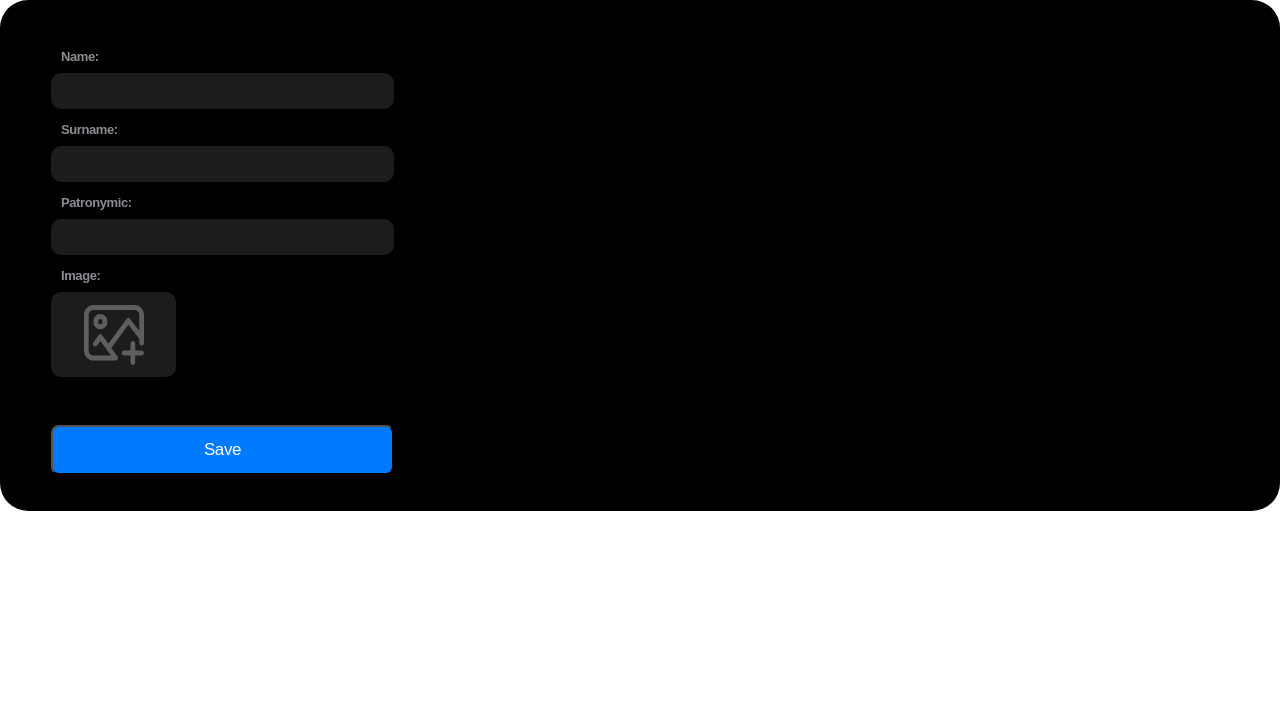
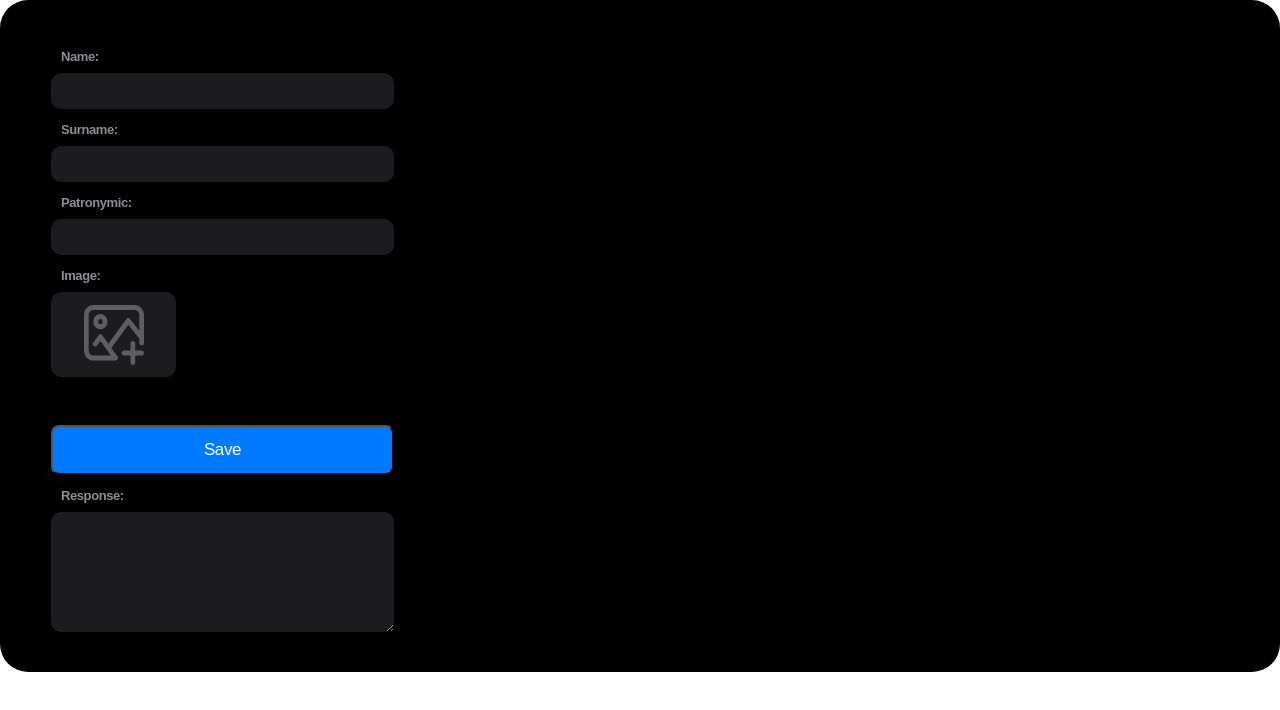
Before and after one commit to IvanRavinskiy/test-ruyou, a React (Create React App) app: page / in a window 1280 px wide. Shown: the top 710 px of the page. Built offline with nearby package versions, Linux system fonts and the light colour scheme.

Commit message:
add response module

```diff
--- a/src/components/FormComponent/index.tsx
+++ b/src/components/FormComponent/index.tsx
@@ -5,16 +5,14 @@ import { SubmitHandler, useForm } from 'react-hook-form';
 import * as Yup from 'yup';
 
 import { api } from '../../api';
+import { configureUserData, FormValues } from '../../utils/configureUserData';
 import { PhotoInput } from '../PhotoInput';
 import { TextInput } from '../TextInput';
 
 import style from './styles.module.css';
 
-export type FormValues = {
-  name: string;
-  surname: string;
-  patronymic: string;
-  image: null;
+type FormComponentProps = {
+  setResponse: (text: string) => void;
 };
 
 const MIN_SYMBOLS = 2;
@@ -31,25 +29,18 @@ const formSchema = Yup.object({
   image: Yup.mixed().required('Required'),
 });
 
-export const FormComponent: FC = () => {
+export const FormComponent: FC<FormComponentProps> = props => {
+  const { setResponse } = props;
   const { register, handleSubmit, setValue } = useForm<FormValues>({
     resolver: yupResolver(formSchema),
   });
 
   const onSubmit: SubmitHandler<FormValues> = async data => {
-    const formData = new FormData();
+    const userData = configureUserData(data);
 
-    formData.set('action', 'send_data');
-    // @ts-ignore
-    formData.set('image', data.image);
-    formData.set('contact[name]', data.name);
-    formData.set('contact[surname]', data.surname);
-    formData.set('contact[patronymic]', data.patronymic);
-    // @ts-ignore
-    formData.set('id', 1);
-    api(formData).then(res => {
-      console.log(res);
-    });
+    const res = await api(userData);
+
+    setResponse(res.status);
   };
 
   return (
--- a/src/components/PhotoInput/index.tsx
+++ b/src/components/PhotoInput/index.tsx
@@ -3,7 +3,7 @@ import { ChangeEvent, FC, useState } from 'react';
 import { Path, UseFormRegister } from 'react-hook-form';
 
 import photoForm from '../../assets/photo.svg';
-import { FormValues } from '../FormComponent';
+import { FormValues } from '../../utils/configureUserData';
 
 import style from './styles.module.css';
 
--- /dev/null
+++ b/src/components/Response/index.tsx
@@ -0,0 +1,18 @@
+import { FC } from 'react';
+
+import style from './styles.module.css';
+
+type ResponseProps = {
+  value: string;
+};
+
+export const Response: FC<ResponseProps> = props => {
+  const { value } = props;
+
+  return (
+    <>
+      <p className={style.label}>Response:</p>
+      <textarea readOnly className={style.response} value={value} />
+    </>
+  );
+};
--- /dev/null
+++ b/src/components/Response/styles.module.css
@@ -0,0 +1,32 @@
+.label {
+    position: relative;
+    display: flex;
+    flex-direction: column;
+    font-family: 'Gotham Pro', sans-serif;
+    font-style: normal;
+    font-weight: 700;
+    font-size: 13px;
+    line-height: 22px;
+    letter-spacing: -0.41px;
+    color: rgba(235, 235, 245, 0.6);
+    margin-bottom: 5px;
+    margin-left: 10px;
+    margin-top: 10px;
+}
+
+.response {
+    font-family: 'Gotham Pro', sans-serif;
+    font-style: normal;
+    font-weight: 400;
+    font-size: 17px;
+    line-height: 22px;
+    letter-spacing: -0.41px;
+    color: rgba(235, 235, 245, 0.6);
+    height: 120px;
+    padding: 7px 12px;
+    border: 0;
+    background-color: rgba(118, 118, 128, 0.24);
+    border-radius: 10px;
+    width: 343px;
+    box-sizing: border-box;
+}
--- a/src/components/TextInput/index.tsx
+++ b/src/components/TextInput/index.tsx
@@ -2,7 +2,7 @@ import React, { FC } from 'react';
 
 import { Path, UseFormRegister } from 'react-hook-form';
 
-import { FormValues } from '../FormComponent';
+import { FormValues } from '../../utils/configureUserData';
 
 import style from './styles.module.css';
 
--- a/src/components/index.ts
+++ b/src/components/index.ts
@@ -1,3 +1,4 @@
 export { FormComponent } from './FormComponent';
 export { TextInput } from './TextInput';
 export { PhotoInput } from './PhotoInput';
+export { Response } from './Response';
--- a/src/pages/form/Form.tsx
+++ b/src/pages/form/Form.tsx
@@ -1,11 +1,14 @@
-import { FC } from 'react';
+import { FC, useState } from 'react';
 
-import { FormComponent } from '../../components';
+import { FormComponent, Response } from '../../components';
 
 export const Form: FC = () => {
+  const [response, setResponse] = useState('');
+
   return (
     <div>
-      <FormComponent />
+      <FormComponent setResponse={setResponse} />
+      <Response value={response} />
     </div>
   );
 };
--- /dev/null
+++ b/src/utils/configureUserData.ts
@@ -0,0 +1,20 @@
+export type FormValues = {
+  name: string;
+  surname: string;
+  patronymic: string;
+  image: null;
+};
+
+export const configureUserData = (data: FormValues): FormData => {
+  const formData = new FormData();
+  const id = Date.now();
+
+  formData.set('action', 'send_data');
+  formData.set('image', data.image || '');
+  formData.set('contact[name]', data.name);
+  formData.set('contact[surname]', data.surname);
+  formData.set('contact[patronymic]', data.patronymic);
+  formData.set('id', `${id}`);
+
+  return formData;
+};
```
